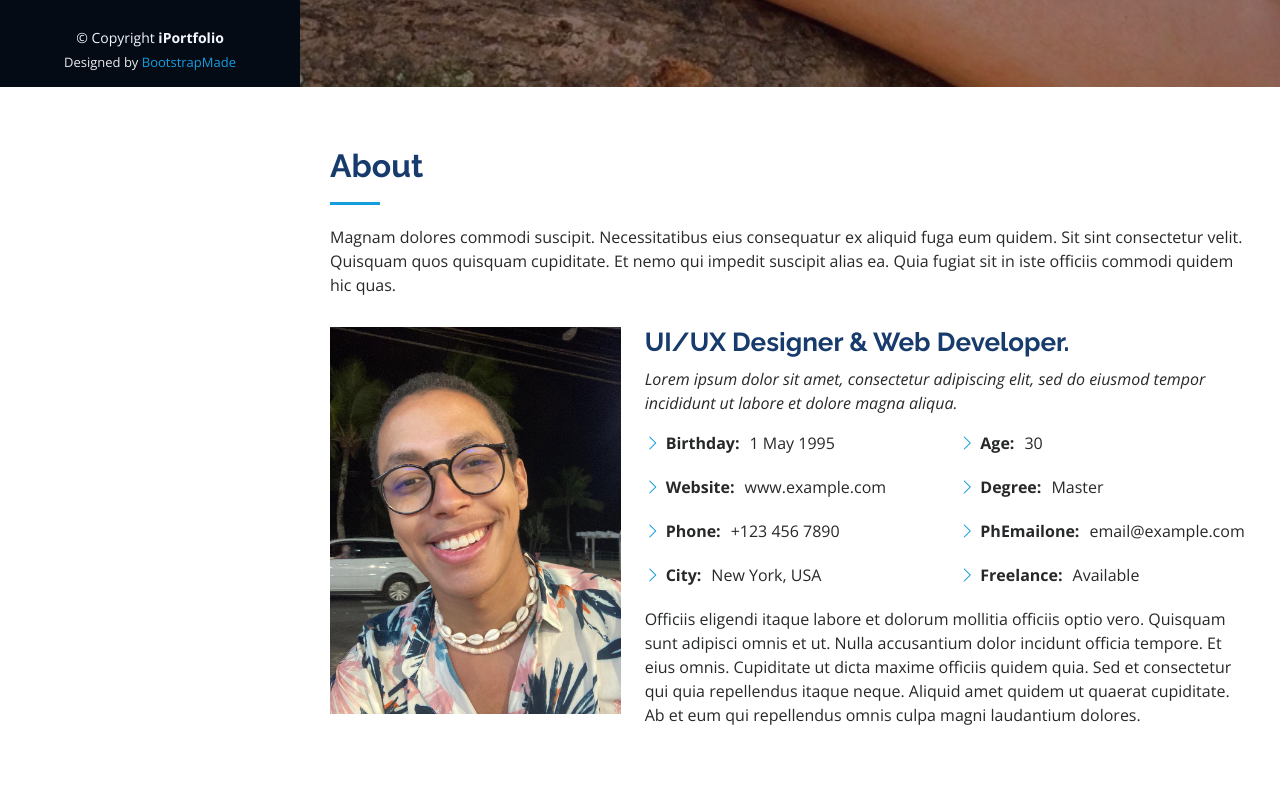
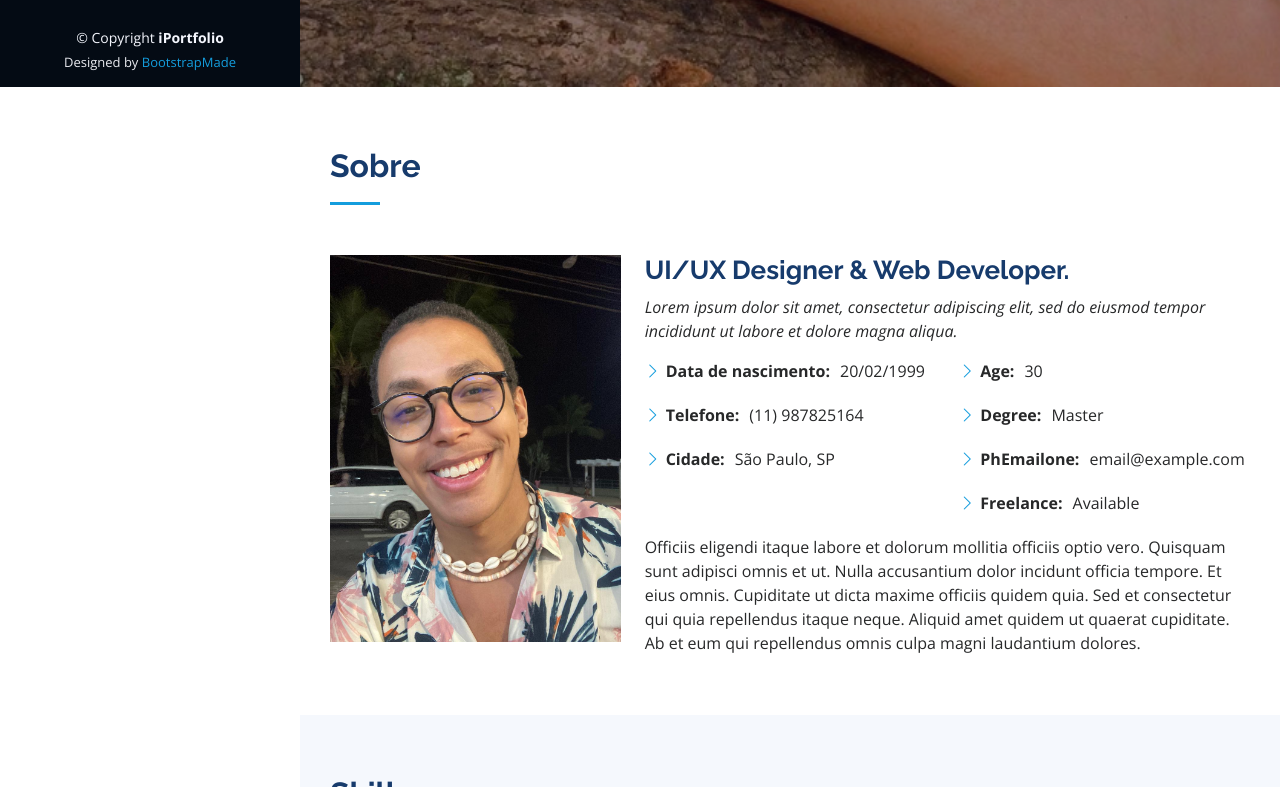
Before and after one commit to riccardev/portfolio, a plain HTML site: page index.html in a window 1280 px wide. Shown: the part 713-1500 px from the top of the page. Drawn offline with nearby package versions, Linux system fonts and the light colour scheme.

Commit message:
Atualização da sessão SOBRE

```diff
--- a/index.html
+++ b/index.html
@@ -84,8 +84,7 @@
       <div class="container">
 
         <div class="section-title">
-          <h2>About</h2>
-          <p>Magnam dolores commodi suscipit. Necessitatibus eius consequatur ex aliquid fuga eum quidem. Sit sint consectetur velit. Quisquam quos quisquam cupiditate. Et nemo qui impedit suscipit alias ea. Quia fugiat sit in iste officiis commodi quidem hic quas.</p>
+          <h2>Sobre</h2>
         </div>
 
         <div class="row">
@@ -101,10 +100,9 @@
             <div class="row">
               <div class="col-lg-6">
                 <ul>
-                  <li><i class="bi bi-chevron-right"></i> <strong>Birthday:</strong> <span>1 May 1995</span></li>
-                  <li><i class="bi bi-chevron-right"></i> <strong>Website:</strong> <span>www.example.com</span></li>
-                  <li><i class="bi bi-chevron-right"></i> <strong>Phone:</strong> <span>+123 456 7890</span></li>
-                  <li><i class="bi bi-chevron-right"></i> <strong>City:</strong> <span>New York, USA</span></li>
+                  <li><i class="bi bi-chevron-right"></i> <strong>Data de nascimento:</strong> <span>20/02/1999</span></li>
+                  <li><i class="bi bi-chevron-right"></i> <strong>Telefone:</strong> <span>(11) 987825164</span></li>
+                  <li><i class="bi bi-chevron-right"></i> <strong>Cidade:</strong> <span>São Paulo, SP</span></li>
                 </ul>
               </div>
               <div class="col-lg-6">
```
